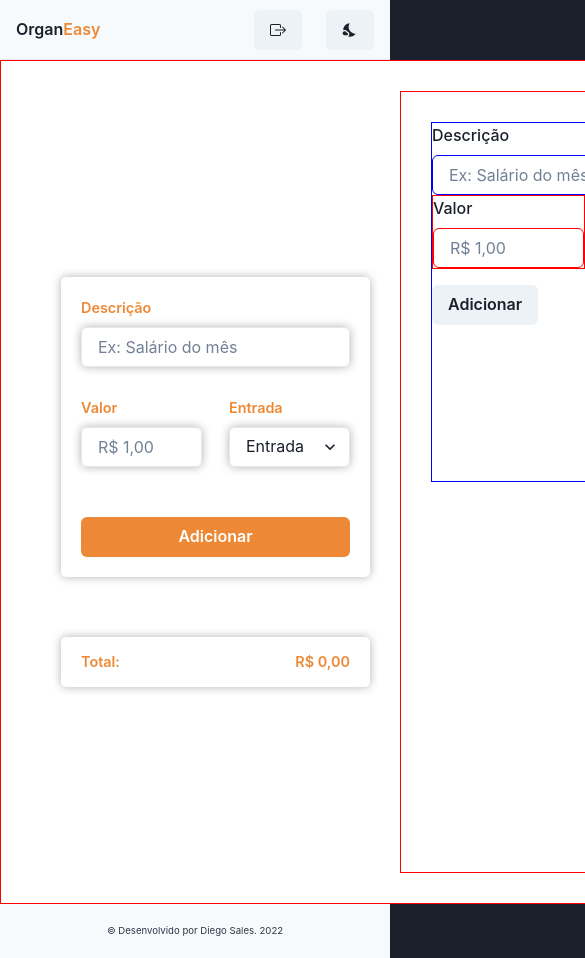
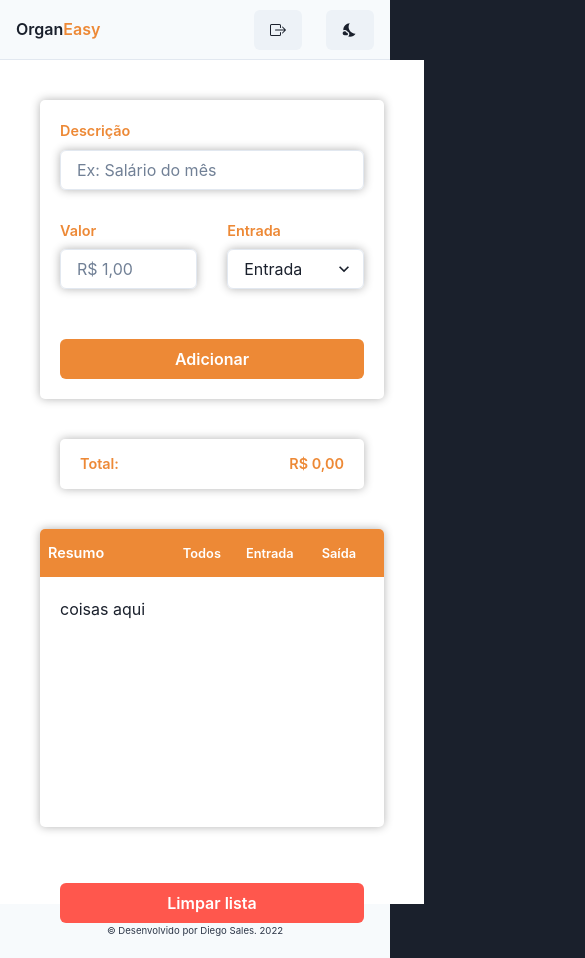
Before and after one commit to diegosales30/organ-easy, a React (Create React App) app: page /home in a window 390 px wide. Shown: the top 958 px of the page, 585 px wide, since content can reach past the window. Built offline with nearby package versions, Linux system fonts and the light colour scheme.

Commit message:
criando e editando componente list e removeALl, resolvido responsividade

```diff
--- a/src/components/BoxInput/index.jsx
+++ b/src/components/BoxInput/index.jsx
@@ -1,37 +1,30 @@
-import { Box, Flex, useColorModeValue } from "@chakra-ui/react";
+import { Flex, useColorModeValue } from "@chakra-ui/react";
 import ComponentInput from "../ComponentInput";
 import ComponentList from "../ComponentList";
+import RemoveAll from "../RemoveAll";
 import TotalValue from "../TotalValue";
 
 const BoxInput = () => {
   return (
-    <Box
-      border={"1px solid red"}
+    <Flex
       w={"100vw"}
       h={"100vh"}
-      maxW={"1280px"}
-      minW={"800px"}
+      display={["block", "block", "flex", "flex"]}
+      maxW={"1920px"}
+      minW={"424px"}
       bg={useColorModeValue("white", "gray.800")}
-      display={"flex"}
       justifyContent={"space-around"}
-      margin={"auto"}
       padding={"30px"}
-      //   alterar maxw para 1280px, mudar o bg global pra branco
     >
       <Flex w={"100%"} justifyContent={"center"} flexDirection={"column"}>
         <ComponentInput />
         <TotalValue />
-        {/* aqui dentro vai o componente input
-            e o totalPrice
-        */}
       </Flex>
-      <Flex w={"100%"} justifyContent={"center"}>
+      <Flex w={"100%"} justifyContent={"center"} flexDirection={"column"}>
         <ComponentList />
-        {/* aqui dentro vai 3  componente
-            search list e remover todos
-        */}
+        <RemoveAll />
       </Flex>
-    </Box>
+    </Flex>
   );
 };
 
--- a/src/components/ComponentInput/index.jsx
+++ b/src/components/ComponentInput/index.jsx
@@ -10,11 +10,10 @@ import {
 
 const ComponentInput = () => {
   return (
-    <Box w={"100%"} padding={"30px"}>
+    <Box w={"100%"} padding={"10px"}>
       <FormControl
         padding={5}
         w={"100%"}
-        //h={"50%"}
         boxShadow={"0px 0px 10px rgba(0, 0, 0, 0.3)"}
         borderRadius={"5px"}
       >
--- a/src/components/ComponentList/index.jsx
+++ b/src/components/ComponentList/index.jsx
@@ -1,37 +1,72 @@
-import {
-  Box,
-  Button,
-  Flex,
-  FormControl,
-  FormLabel,
-  Input,
-  Select,
-} from "@chakra-ui/react";
+import { Box, Button, Flex } from "@chakra-ui/react";
 
 const ComponentList = () => {
   return (
-    <Box border={"1px solid red"} w={"100%"} h={"100%"} padding={"30px"}>
-      <FormControl w={"100%"} h={"50%"} border={"1px solid blue"}>
-        <FormLabel>Descrição</FormLabel>
-        <Input type="text" placeholder="Ex: Salário do mês" />
-
-        <Flex>
-          <Box w="50%" border="1px solid red">
-            <FormLabel>Valor</FormLabel>
-            <Input type="number" placeholder="R$ 1,00" />
+    <Box w={"100%"} padding={"10px"}>
+      <Box
+        w={"100%"}
+        boxShadow={"0px 0px 10px rgba(0, 0, 0, 0.3)"}
+        borderRadius={"5px"}
+      >
+        <Flex
+          justify={"space-between"}
+          alignItems={"center"}
+          bg={"orange.400"}
+          borderRadius={"5px 5px 0 0"}
+        >
+          <Box
+            marginLeft={2}
+            as={"span"}
+            fontWeight={"600"}
+            fontSize={"0.9rem"}
+            color={"white"}
+          >
+            Resumo
           </Box>
-          <Box w="50%" border="1px solid red">
-            <FormLabel>Entrada</FormLabel>
-            <Select>
-              <option value="1">Entrada</option>
-              <option value="0">Saída</option>
-            </Select>
+          <Box padding={1}>
+            <Button
+              border={"none"}
+              bg={"transparent"}
+              color={"white"}
+              _hover={{ bg: "orange.400", color: "gray.900" }}
+              padding={0}
+              margin={0}
+              marginRight={5}
+              fontWeight={"600"}
+              fontSize={"0.8rem"}
+            >
+              Todos
+            </Button>
+            <Button
+              border={"none"}
+              bg={"transparent"}
+              color={"white"}
+              _hover={{ bg: "orange.400", color: "gray.900" }}
+              padding={1}
+              marginRight={5}
+              fontWeight={"600"}
+              fontSize={"0.8rem"}
+            >
+              Entrada
+            </Button>
+            <Button
+              border={"none"}
+              bg={"transparent"}
+              color={"white"}
+              _hover={{ bg: "orange.400", color: "gray.900" }}
+              padding={1}
+              marginRight={5}
+              fontWeight={"600"}
+              fontSize={"0.8rem"}
+            >
+              Saída
+            </Button>
           </Box>
         </Flex>
-        <Button variantColor="teal" mt={4}>
-          Adicionar
-        </Button>
-      </FormControl>
+        <Box w={"100%"} h={"250px"} padding={5}>
+          coisas aqui{" "}
+        </Box>
+      </Box>
     </Box>
   );
 };
--- /dev/null
+++ b/src/components/RemoveAll/index.jsx
@@ -0,0 +1,19 @@
+import { Box, Button } from "@chakra-ui/react";
+
+const RemoveAll = () => {
+  return (
+    <Box w={"100%"} padding={"30px"}>
+      <Button
+        bg={"#ff574d"}
+        _hover={"orange.400"}
+        mt={4}
+        w={"100%"}
+        color={"white"}
+      >
+        Limpar lista
+      </Button>
+    </Box>
+  );
+};
+
+export default RemoveAll;
--- a/src/pages/LandingPage/index.jsx
+++ b/src/pages/LandingPage/index.jsx
@@ -9,7 +9,6 @@ import {
   useToast,
 } from "@chakra-ui/react";
 import { useNavigate } from "react-router-dom";
-
 import logo from "../../assets/logoLanding.png";
 
 const LandingPage = () => {
```
